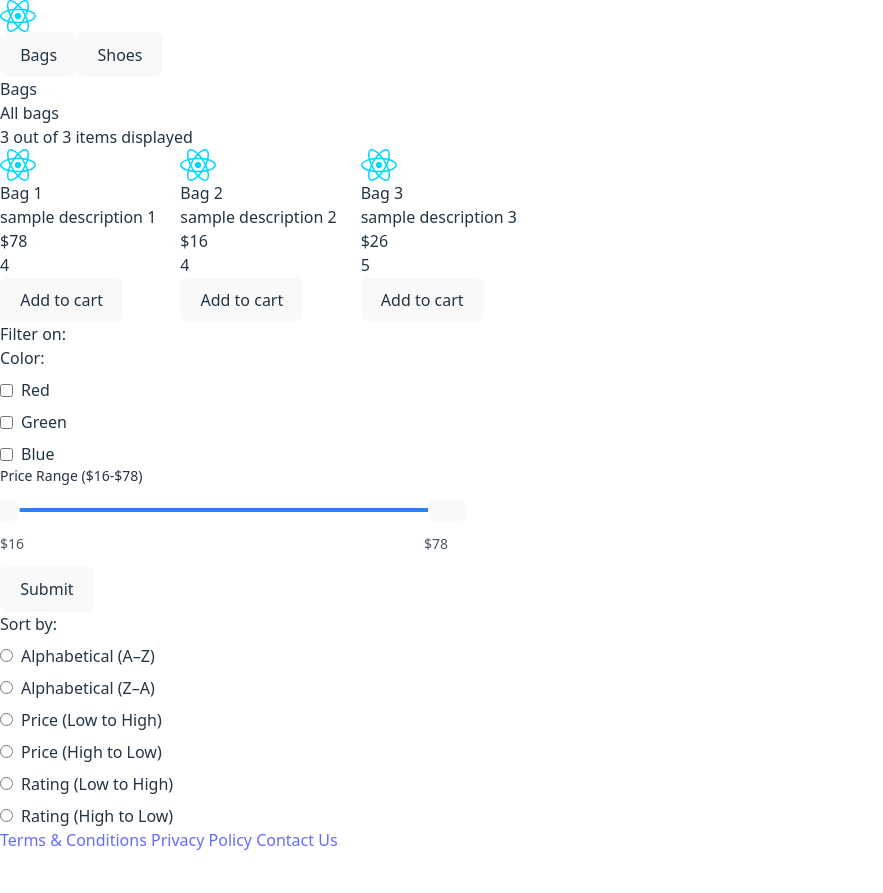
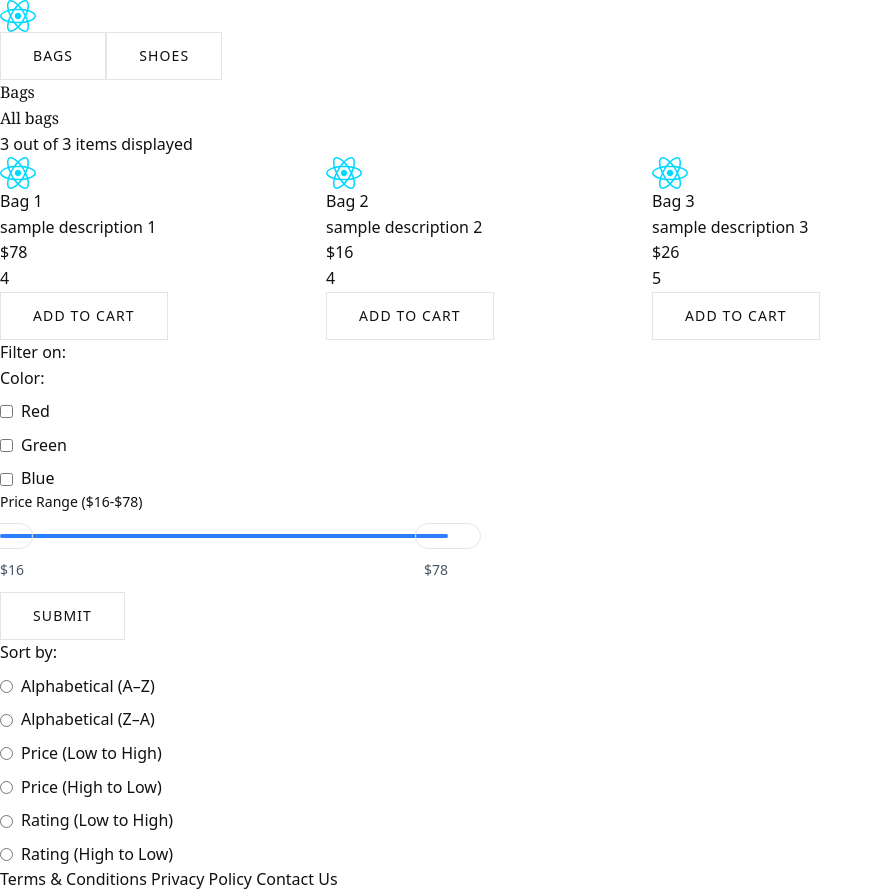
Before and after one commit to HShrigma/project-nexus, a React (Vite) app in the folder Project Nexus/: page / in a window 1280 px wide. Shown: the whole page, without its empty margins (0-883 px from the left). Before the commit the page ends 852 px from the top, so only its background shows below. Built offline with nearby package versions, Linux system fonts and the light colour scheme.

Commit message:
feat(css): rework index.css for sane global defaults

```diff
--- a/Project Nexus/src/components/header/Header.jsx
+++ b/Project Nexus/src/components/header/Header.jsx
@@ -1,15 +1,18 @@
 import AppLogo from "./AppLogo";
 import HeaderNavigation from "./HeaderNavigation";
 
-export const Header = ({categories, onCategorySelected}) => {
+export const Header = ({ categories, onCategorySelected }) => {
     return (
-        <div>
-            <AppLogo/>
-            <HeaderNavigation
-                categories={categories}
-                onCategorySelected={(category) => onCategorySelected?.(category)}
-            />
-        </div>);
+        <header>
+            <div>
+                <AppLogo />
+                <HeaderNavigation
+                    categories={categories}
+                    onCategorySelected={(category) => onCategorySelected?.(category)}
+                />
+            </div>
+        </header>
+    );
 }
 
 export default Header;
--- a/Project Nexus/src/index.css
+++ b/Project Nexus/src/index.css
@@ -1,70 +1,106 @@
 @import "tailwindcss";
 
+/* =========================
+   Global Design Tokens
+========================= */
 :root {
-  font-family: system-ui, Avenir, Helvetica, Arial, sans-serif;
-  line-height: 1.5;
+  --color-bg: #ffffff;
+  --color-text: #111111;
+  --color-muted: #6b6b6b;
+  --color-border: #e5e5e5;
+  --color-accent: #000000;
+
+  --font-sans: system-ui, -apple-system, BlinkMacSystemFont,
+               "Segoe UI", Helvetica, Arial, sans-serif;
+  --font-serif: "Georgia", "Times New Roman", serif;
+}
+
+/* =========================
+   Base Reset
+========================= */
+*,
+*::before,
+*::after {
+  box-sizing: border-box;
+}
+
+html {
+  font-size: 16px;
+}
+
+body {
+  margin: 0;
+  min-width: 320px;
+  min-height: 100vh;
+
+  font-family: var(--font-sans);
   font-weight: 400;
+  line-height: 1.6;
 
-  color-scheme: light dark;
-  color: rgba(255, 255, 255, 0.87);
-  background-color: #242424;
+  color: var(--color-text);
+  background-color: var(--color-bg);
 
-  font-synthesis: none;
   text-rendering: optimizeLegibility;
   -webkit-font-smoothing: antialiased;
   -moz-osx-font-smoothing: grayscale;
 }
 
-a {
+/* =========================
+   Typography
+========================= */
+h1, h2, h3, h4 {
+  font-family: var(--font-serif);
   font-weight: 500;
-  color: #646cff;
-  text-decoration: inherit;
-}
-a:hover {
-  color: #535bf2;
-}
-
-body {
-  margin: 0;
-  display: flex;
-  place-items: center;
-  min-width: 320px;
-  min-height: 100vh;
+  letter-spacing: -0.01em;
 }
 
 h1 {
-  font-size: 3.2em;
+  font-size: 3rem;
   line-height: 1.1;
 }
 
-button {
-  border-radius: 8px;
-  border: 1px solid transparent;
-  padding: 0.6em 1.2em;
-  font-size: 1em;
-  font-weight: 500;
-  font-family: inherit;
-  background-color: #1a1a1a;
-  cursor: pointer;
-  transition: border-color 0.25s;
-}
-button:hover {
-  border-color: #646cff;
-}
-button:focus,
-button:focus-visible {
-  outline: 4px auto -webkit-focus-ring-color;
+p {
+  color: var(--color-muted);
 }
 
-@media (prefers-color-scheme: light) {
-  :root {
-    color: #213547;
-    background-color: #ffffff;
-  }
-  a:hover {
-    color: #747bff;
-  }
-  button {
-    background-color: #f9f9f9;
-  }
+/* =========================
+   Links
+========================= */
+a {
+  color: var(--color-text);
+  text-decoration: none;
 }
+
+a:hover {
+  text-decoration: underline;
+}
+
+/* =========================
+   Buttons (Luxury Style)
+========================= */
+button {
+  font-family: var(--font-sans);
+  font-size: 0.875rem;
+  font-weight: 500;
+  letter-spacing: 0.08em;
+  text-transform: uppercase;
+
+  padding: 0.75rem 2rem;
+
+  background-color: transparent;
+  color: var(--color-text);
+  border: 1px solid var(--color-border);
+
+  cursor: pointer;
+  transition: all 0.2s ease;
+}
+
+button:hover {
+  background-color: var(--color-text);
+  color: white;
+}
+
+button:focus-visible {
+  outline: 2px solid var(--color-text);
+  outline-offset: 2px;
+}
```
